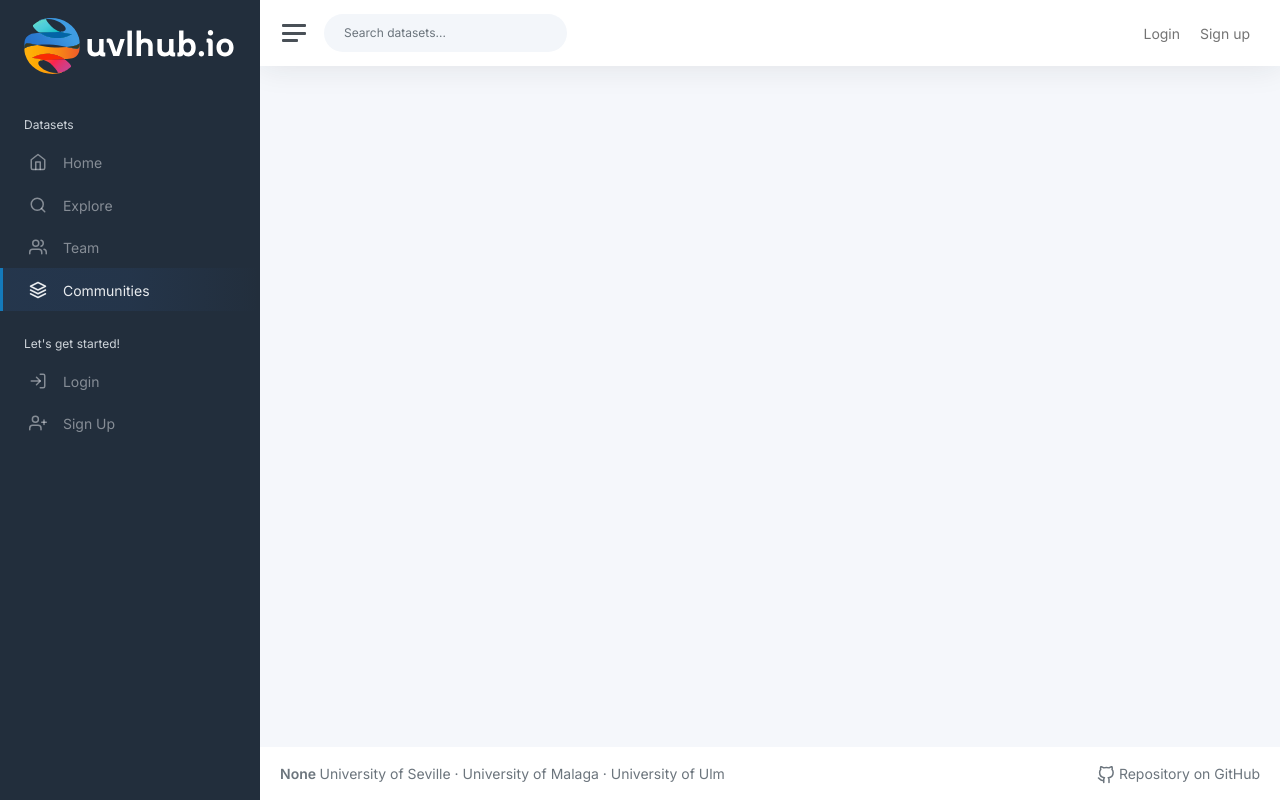
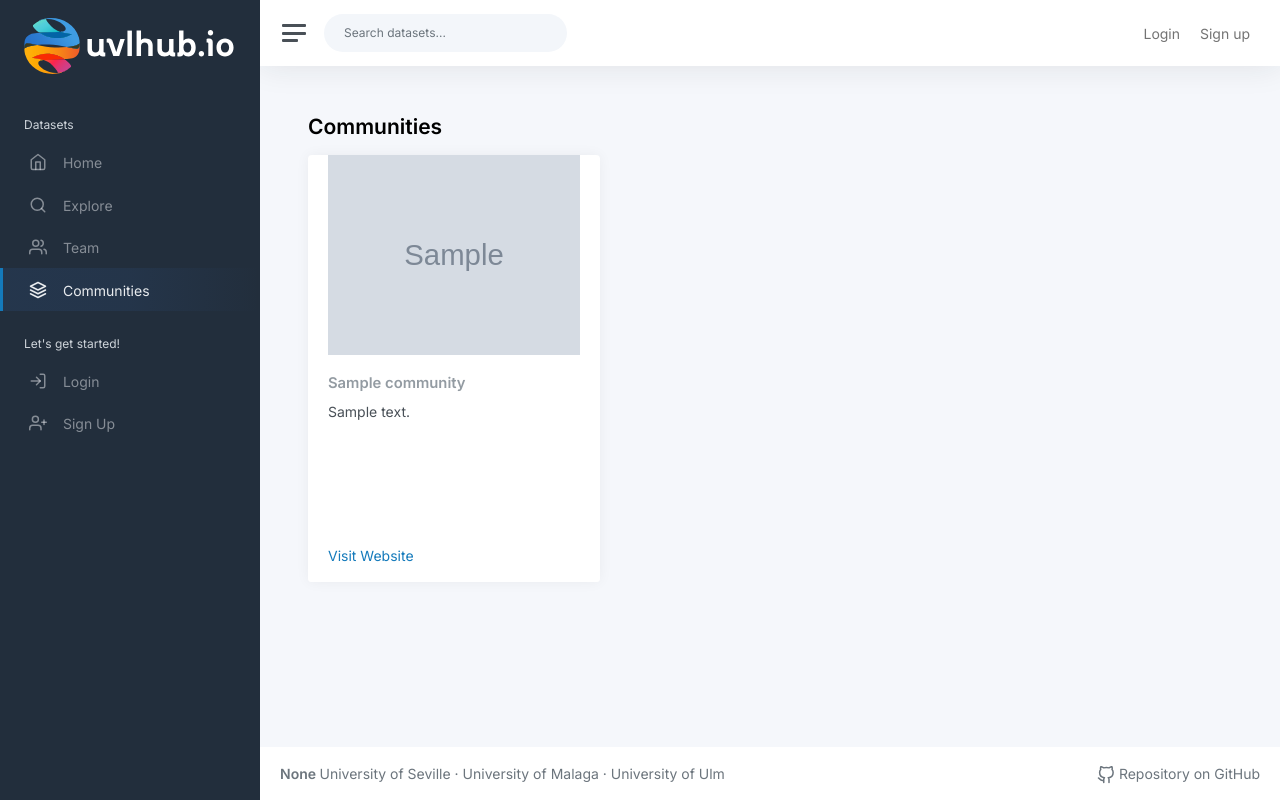
Before and after one commit to pringa-uvlhub/uvlhub, a Flask app: page /community in a window 1280 px wide. Run offline with Flask 3, Linux system fonts and the light colour scheme; tables that the repository leaves empty hold one stand-in row (values such as "Sample post"); grey boxes marked "Sample" are stand-in pictures; parts of the project's set-up code (start-up, migrations or seed data) failed here and were passed over; some libraries are stand-ins or nearby versions.

Commit message:
Feat: logo añadido y pagina principal

```diff
--- a/app/modules/community/models.py
+++ b/app/modules/community/models.py
@@ -10,7 +10,7 @@
     description = db.Column(db.Text, nullable=False)
     created_at = db.Column(db.DateTime, nullable=False, default=datetime.now(timezone.utc))
     created_by_id = db.Column(db.Integer, db.ForeignKey('user.id'), nullable=False)
-
+    logo = db.Column(db.String(255), nullable=True, default='img/community/community-default.svg')
     datasets = db.relationship('DataSet', backref='community', lazy=True)
 
 
--- a/app/modules/community/routes.py
+++ b/app/modules/community/routes.py
@@ -1,7 +1,9 @@
 from flask import render_template
 from app.modules.community import community_bp
+from app.modules.community.models import Community
 
 
 @community_bp.route('/community', methods=['GET'])
 def index():
-    return render_template('community/index.html')
+    communities = Community.query.all()
+    return render_template('community/index.html', communities=communities)
--- a/app/modules/community/templates/community/index.html
+++ b/app/modules/community/templates/community/index.html
@@ -1,8 +1,31 @@
 {% extends "base_template.html" %}
 
-{% block title %}View community{% endblock %}
+{% block title %}View Communities{% endblock %}
 
 {% block content %}
+
+    <h1 class="h3 mb-3"><b>Communities</b></h1>
+
+    <div class="row row-cols-1 row-cols-lg-3 row-cols-md-2 row-cols-12 g-4">
+        {% for community in communities %}
+        <div class="col">
+            <div class="card h-100">
+                <!-- Renderiza el logo dinámico o el predeterminado -->
+                <img src="{{ url_for('static', filename=community.logo) }}"
+                     class="card-img-top custom-img" alt="{{ community.name }}">
+                <div class="card-body custom-card-body">
+                    <h5 class="card-title">{{ community.name }}</h5>
+                    <p class="card-text">
+                        {{ community.description }}
+                    </p>
+                </div>
+                <div class="card-footer">
+                    <a href="{{ community.website or '#' }}" target="_blank">{{ community.website or 'Visit Website' }}</a>
+                </div>
+            </div>
+        </div>
+        {% endfor %}
+    </div>
 
 {% endblock %}
 
```
Also changed, not shown: app/modules/community/seeders.py (+9 -1 lines), app/static/img/community/community-default.svg (added).
